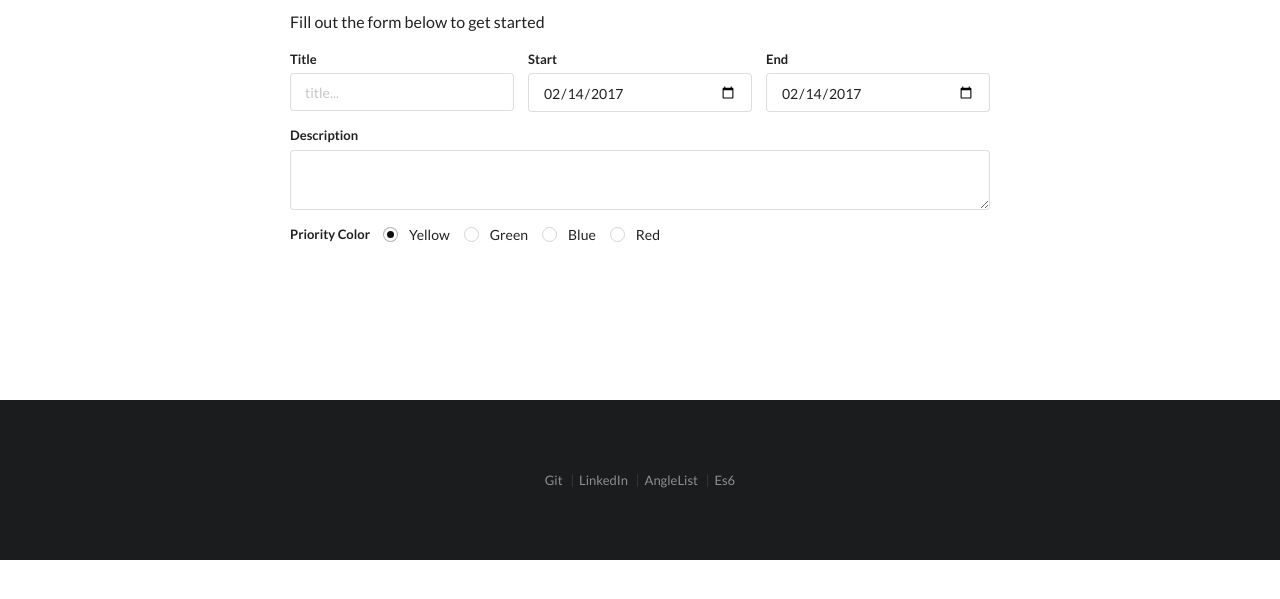
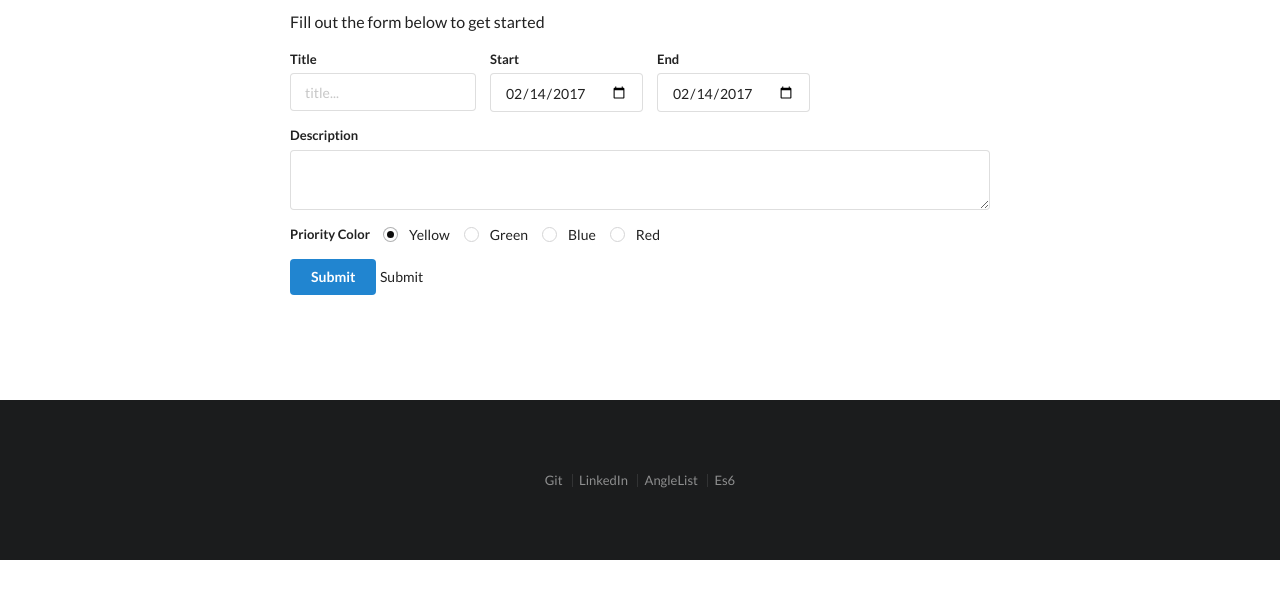
Before and after one commit to JakeSmith1/category-todos, a website: page client/index.html in a window 1280 px wide. Shown: the part 147-746 px from the top of the page. Drawn offline with nearby package versions, Linux system fonts and the light colour scheme.

Commit message:
form submission listener and data retreival

```diff
--- a/client/index.html
+++ b/client/index.html
@@ -29,13 +29,13 @@
     <h1 class="ui header">Create Some Todos</h1>
     <p>Fill out the form below to get started</p>
     <div class="todo-form">
-      <div class="ui form">
-        <div class="ui equal width form">
+      <form class="ui form">
+        <div class="ui equal width">
 
           <div class="fields">
             <div class="field">
               <label>Title</label>
-              <input type="text" placeholder="title..." required>
+              <input type="text" name="title" placeholder="title..." required>
             </div>
             <div class="field">
               <label>Start</label>
@@ -92,8 +92,8 @@
             </div>
           </div>
         </div>
-
-      </div><!-- ui form -->
+        <input class="ui primary submit button" type="submit">Submit</div>
+      </form><!-- ui form -->
     </div><!-- todo-form -->
   </div>
 
--- a/client/js/todoForm.js
+++ b/client/js/todoForm.js
@@ -1,11 +1,18 @@
-window.TodoForm = (function() {
-  var title; //... elements
-  var forEach;
+window.TodoForm = (function($) {
+  var forEach = function(items, cb) {return Array.prototype.forEach.call(items, cb);},
+   $form;
+
   function init() {
-    forEach = function(items, cb) {return Array.prototype.forEach.call(items, cb);}
     forEach(document.querySelectorAll('input[name$=-date]'), function(input){input.value = new Date().toDateInputValue();})
+
+    $form = $('.ui .form');
+
+    $form.submit(function(e){
+      e.preventDefault();
+      console.log($form.form('get values'));
+    })
   }
   return {
     init
   }
-})()
+})(jQuery)
```
